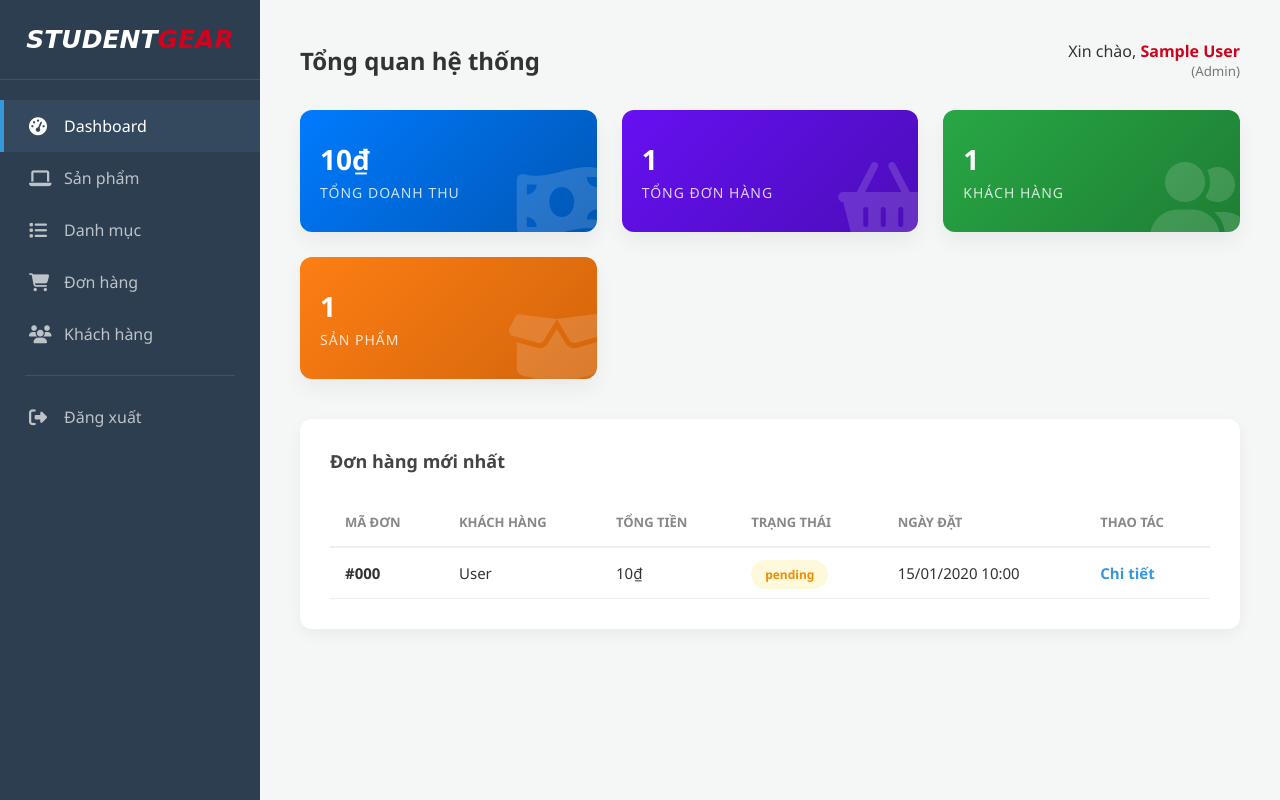
After one commit to vhing004/StudentGear-, a PHP site: page /studentgear/admin/dashboard.php in a window 1280 px wide. The commit adds this page. Run offline with PHP 8.4, Linux system fonts and the light colour scheme; the visitor is signed in with stand-in values (Sample User, id 1); tables that the repository leaves empty hold one stand-in row (values such as "Sample post").

Commit message:
admin_dashboard

```diff
--- /dev/null
+++ b/admin/dashboard.php
@@ -0,0 +1,146 @@
+<?php
+session_start();
+require_once '../config/db.php';
+
+// 1. Kiểm tra quyền truy cập (Chỉ Admin/Staff)
+if (!isset($_SESSION['user_id']) || !isset($_SESSION['role'])) {
+    header("Location: " . BASE_URL . "login.php");
+    exit();
+}
+
+// 2. Truy vấn dữ liệu thống kê từ Database
+// Tổng doanh thu và số đơn hàng
+$sql_stats = "SELECT
+    COUNT(id) as total_orders,
+    SUM(total_price) as total_revenue,
+    SUM(CASE WHEN status = 'pending' THEN 1 ELSE 0 END) as pending_orders
+    FROM orders";
+$res_stats = $conn->query($sql_stats)->fetch_assoc();
+
+// Tổng số khách hàng
+$sql_users = "SELECT COUNT(id) as total_customers FROM users WHERE is_active = 1";
+$res_users = $conn->query($sql_users)->fetch_assoc();
+
+// Tổng số sản phẩm
+$sql_products = "SELECT COUNT(id) as total_products FROM products";
+$res_products = $conn->query($sql_products)->fetch_assoc();
+
+// Danh sách 5 đơn hàng mới nhất
+$sql_recent_orders = "SELECT o.*, u.fullname
+                      FROM orders o
+                      JOIN users u ON o.user_id = u.id
+                      ORDER BY o.created_at DESC LIMIT 5";
+$recent_orders = $conn->query($sql_recent_orders);
+?>
+
+<!DOCTYPE html>
+<html lang="vi">
+
+<head>
+    <meta charset="UTF-8">
+    <meta name="viewport" content="width=device-width, initial-scale=1.0">
+    <title>Admin Dashboard - StudentGear</title>
+    <link rel="stylesheet" href="https://cdnjs.cloudflare.com/ajax/libs/font-awesome/6.4.0/css/all.min.css">
+    <link rel="stylesheet" href="../assets/css/admin.css">
+</head>
+
+<body class="admin-body">
+
+    <div class="admin-wrapper">
+        <aside class="sidebar">
+            <div class="sidebar__brand">
+                <h4>Student<span style="color: #d0021c;">Gear</span></h4>
+            </div>
+            <nav class="sidebar__nav">
+                <a href="index.php" class="active"><i class="fas fa-tachometer-alt"></i> Dashboard</a>
+                <a href="products.php"><i class="fas fa-laptop"></i> Sản phẩm</a>
+                <a href="categories.php"><i class="fas fa-list"></i> Danh mục</a>
+                <a href="orders.php"><i class="fas fa-shopping-cart"></i> Đơn hàng</a>
+                <a href="users.php"><i class="fas fa-users"></i> Khách hàng</a>
+                <div class="sidebar__divider"></div>
+                <a href="../auth/logout.php" class="text-danger"><i class="fas fa-sign-out-alt"></i> Đăng xuất</a>
+            </nav>
+        </aside>
+
+        <main class="main-content">
+            <header class="main-content__header">
+                <h2>Tổng quan hệ thống</h2>
+                <div class="user-profile">
+                    <span>Xin chào, <strong><?php echo htmlspecialchars($_SESSION['fullname']); ?></strong></span>
+                    <small>(<?php echo ucfirst($_SESSION['role']); ?>)</small>
+                </div>
+            </header>
+
+            <section class="stats-grid">
+                <div class="card-counter bg-revenue">
+                    <i class="fas fa-money-bill-wave"></i>
+                    <div class="card-counter__info">
+                        <h3><?php echo number_format($res_stats['total_revenue'] ?? 0, 0, ',', '.'); ?>₫</h3>
+                        <p>Tổng doanh thu</p>
+                    </div>
+                </div>
+
+                <div class="card-counter bg-orders">
+                    <i class="fas fa-shopping-basket"></i>
+                    <div class="card-counter__info">
+                        <h3><?php echo $res_stats['total_orders']; ?></h3>
+                        <p>Tổng đơn hàng</p>
+                    </div>
+                </div>
+
+                <div class="card-counter bg-customers">
+                    <i class="fas fa-user-friends"></i>
+                    <div class="card-counter__info">
+                        <h3><?php echo $res_users['total_customers']; ?></h3>
+                        <p>Khách hàng</p>
+                    </div>
+                </div>
+
+                <div class="card-counter bg-products">
+                    <i class="fas fa-box-open"></i>
+                    <div class="card-counter__info">
+                        <h3><?php echo $res_products['total_products']; ?></h3>
+                        <p>Sản phẩm</p>
+                    </div>
+                </div>
+            </section>
+
+            <section class="table-container">
+                <h5>Đơn hàng mới nhất</h5>
+                <table class="table">
+                    <thead>
+                        <tr>
+                            <th>Mã đơn</th>
+                            <th>Khách hàng</th>
+                            <th>Tổng tiền</th>
+                            <th>Trạng thái</th>
+                            <th>Ngày đặt</th>
+                            <th>Thao tác</th>
+                        </tr>
+                    </thead>
+                    <tbody>
+                        <?php while ($row = $recent_orders->fetch_assoc()): ?>
+                            <tr>
+                                <td><strong>#<?php echo $row['order_code']; ?></strong></td>
+                                <td><?php echo htmlspecialchars($row['fullname']); ?></td>
+                                <td><?php echo number_format($row['total_price'], 0, ',', '.'); ?>₫</td>
+                                <td>
+                                    <span class="status-badge badge-<?php echo ($row['status'] == 'pending') ? 'warning' : 'success'; ?>">
+                                        <?php echo $row['status']; ?>
+                                    </span>
+                                </td>
+                                <td><?php echo date('d/m/Y H:i', strtotime($row['created_at'])); ?></td>
+                                <td>
+                                    <a href="order_detail.php?id=<?php echo $row['id']; ?>" class="action-link">Chi tiết</a>
+                                </td>
+                            </tr>
+                        <?php endwhile; ?>
+                    </tbody>
+                </table>
+            </section>
+        </main>
+    </div>
+
+</body>
+
+</html>
--- /dev/null
+++ b/assets/scss/admin.scss
@@ -0,0 +1 @@
+@import "./admin/dashboard";
--- /dev/null
+++ b/assets/scss/admin/_dashboard.scss
@@ -0,0 +1,267 @@
+// ==========================================================================
+// 1. VARIABLES
+// ==========================================================================
+$primary-color: #d0021c;
+$primary-hover: #b00218;
+$sidebar-bg: #2c3e50;
+$sidebar-hover: #34495e;
+$accent-blue: #3498db;
+$bg-light: #f4f7f6;
+$text-muted: #bdc3c7;
+$white: #ffffff;
+$border-color: #eee;
+
+$color-revenue: #007bff;
+$color-orders: #6610f2;
+$color-customers: #28a745;
+$color-products: #fd7e14;
+
+// ==========================================================================
+// 2. BASE RESET
+// ==========================================================================
+* {
+  margin: 0;
+  padding: 0;
+  box-sizing: border-box;
+}
+
+body.admin-body {
+  background-color: $bg-light;
+  font-family: "Segoe UI", Roboto, Helvetica, Arial, sans-serif;
+  color: #333;
+}
+
+// ==========================================================================
+// 3. LAYOUT (Thay thế Bootstrap Grid)
+// ==========================================================================
+.admin-wrapper {
+  display: flex;
+  min-height: 100vh;
+}
+
+.sidebar {
+  width: 260px;
+  background: $sidebar-bg;
+  color: $white;
+  position: sticky;
+  top: 0;
+  height: 100vh;
+  flex-shrink: 0;
+
+  &__brand {
+    padding: 25px;
+    text-align: center;
+    border-bottom: 1px solid rgba(255, 255, 255, 0.1);
+    h4 {
+      text-decoration: none;
+      display: block;
+      text-transform: uppercase;
+      font-size: 25px;
+      font-weight: 700;
+      font-style: italic;
+      font-family: cursive;
+    }
+  }
+
+  &__nav {
+    padding: 20px 0;
+
+    a {
+      display: flex;
+      align-items: center;
+      padding: 15px 25px;
+      color: $text-muted;
+      text-decoration: none;
+      transition: all 0.3s;
+      border-left: 4px solid transparent;
+
+      i {
+        width: 20px;
+        margin-right: 15px;
+        font-size: 18px;
+      }
+
+      &:hover,
+      &.active {
+        background: $sidebar-hover;
+        color: $white;
+        border-left-color: $accent-blue;
+      }
+
+      &.text-danger:hover {
+        border-left-color: $primary-color;
+        color: #ff7675;
+      }
+    }
+  }
+
+  &__divider {
+    height: 1px;
+    background: rgba(255, 255, 255, 0.1);
+    margin: 15px 25px;
+  }
+}
+
+.main-content {
+  flex-grow: 1;
+  padding: 40px;
+  overflow-y: auto;
+
+  &__header {
+    display: flex;
+    justify-content: space-between;
+    align-items: center;
+    margin-bottom: 30px;
+
+    h2 {
+      font-size: 24px;
+      font-weight: 700;
+    }
+
+    .user-profile {
+      text-align: right;
+      strong {
+        color: $primary-color;
+      }
+      small {
+        display: block;
+        color: #777;
+      }
+    }
+  }
+}
+
+// ==========================================================================
+// 4. COMPONENTS
+// ==========================================================================
+
+// Grid cho các thẻ thống kê
+.stats-grid {
+  display: grid;
+  grid-template-columns: repeat(auto-fit, minmax(240px, 1fr));
+  gap: 25px;
+  margin-bottom: 40px;
+}
+
+.card-counter {
+  position: relative;
+  padding: 30px 20px;
+  border-radius: 12px;
+  color: $white;
+  overflow: hidden;
+  box-shadow: 0 10px 20px rgba(0, 0, 0, 0.05);
+  transition: transform 0.3s;
+
+  &:hover {
+    transform: translateY(-5px);
+  }
+
+  i {
+    position: absolute;
+    right: -10px;
+    bottom: -10px;
+    font-size: 5rem;
+    opacity: 0.15;
+  }
+
+  &__info {
+    h3 {
+      font-size: 28px;
+      margin-bottom: 5px;
+    }
+    p {
+      font-size: 14px;
+      text-transform: uppercase;
+      letter-spacing: 1px;
+      opacity: 0.8;
+    }
+  }
+
+  &.bg-revenue {
+    background: linear-gradient(135deg, #007bff, #0056b3);
+  }
+  &.bg-orders {
+    background: linear-gradient(135deg, #6610f2, #4b0db8);
+  }
+  &.bg-customers {
+    background: linear-gradient(135deg, #28a745, #1e7e34);
+  }
+  &.bg-products {
+    background: linear-gradient(135deg, #fd7e14, #d3650b);
+  }
+}
+
+// Table Styles
+.table-container {
+  background: $white;
+  padding: 30px;
+  border-radius: 12px;
+  box-shadow: 0 5px 15px rgba(0, 0, 0, 0.05);
+
+  h5 {
+    font-size: 18px;
+    margin-bottom: 25px;
+    color: #444;
+  }
+
+  .table {
+    width: 100%;
+    border-collapse: collapse;
+
+    thead th {
+      text-align: left;
+      padding: 15px;
+      border-bottom: 2px solid $border-color;
+      color: #888;
+      font-size: 13px;
+      text-transform: uppercase;
+    }
+
+    tbody td {
+      padding: 15px;
+      border-bottom: 1px solid $border-color;
+      font-size: 15px;
+    }
+  }
+}
+
+// Badges & Buttons
+.status-badge {
+  padding: 6px 14px;
+  border-radius: 20px;
+  font-size: 12px;
+  font-weight: 600;
+
+  &.badge-warning {
+    background: #fff9db;
+    color: #f08c00;
+  }
+  &.badge-success {
+    background: #ebfbee;
+    color: #40c057;
+  }
+}
+
+.action-link {
+  color: $accent-blue;
+  text-decoration: none;
+  font-weight: 600;
+  &:hover {
+    text-decoration: underline;
+  }
+}
+
+// Responsive
+@media (max-width: 992px) {
+  .admin-wrapper {
+    flex-direction: column;
+  }
+  .sidebar {
+    width: 100%;
+    height: auto;
+    position: relative;
+  }
+  .main-content {
+    padding: 20px;
+  }
+}
--- a/assets/scss/components/_header.scss
+++ b/assets/scss/components/_header.scss
@@ -38,6 +38,7 @@
     font-size: 25px;
     font-weight: 700;
     color: $main-color;
+    font-family: cursive;
   }
 
   &_search {
--- a/assets/scss/main.scss
+++ b/assets/scss/main.scss
@@ -6,6 +6,6 @@
 @import "./pages/detail_product";
 @import "./pages/cart";
 @import "./pages/category";
-@import "pages/checkout";
-@import "pages/history_order.scss";
-@import "pages/order_detail.scss";
+@import "./pages/checkout";
+@import "./pages/history_order.scss";
+@import "./pages/order_detail.scss";
```
Also changed, not shown: assets/css/admin.css (added, +1 -0 lines), auth/login.php (+35 -18 lines), includes/header.php (+8 -1 lines), admin/dasshboard.php (deleted), assets/css/main.css.
